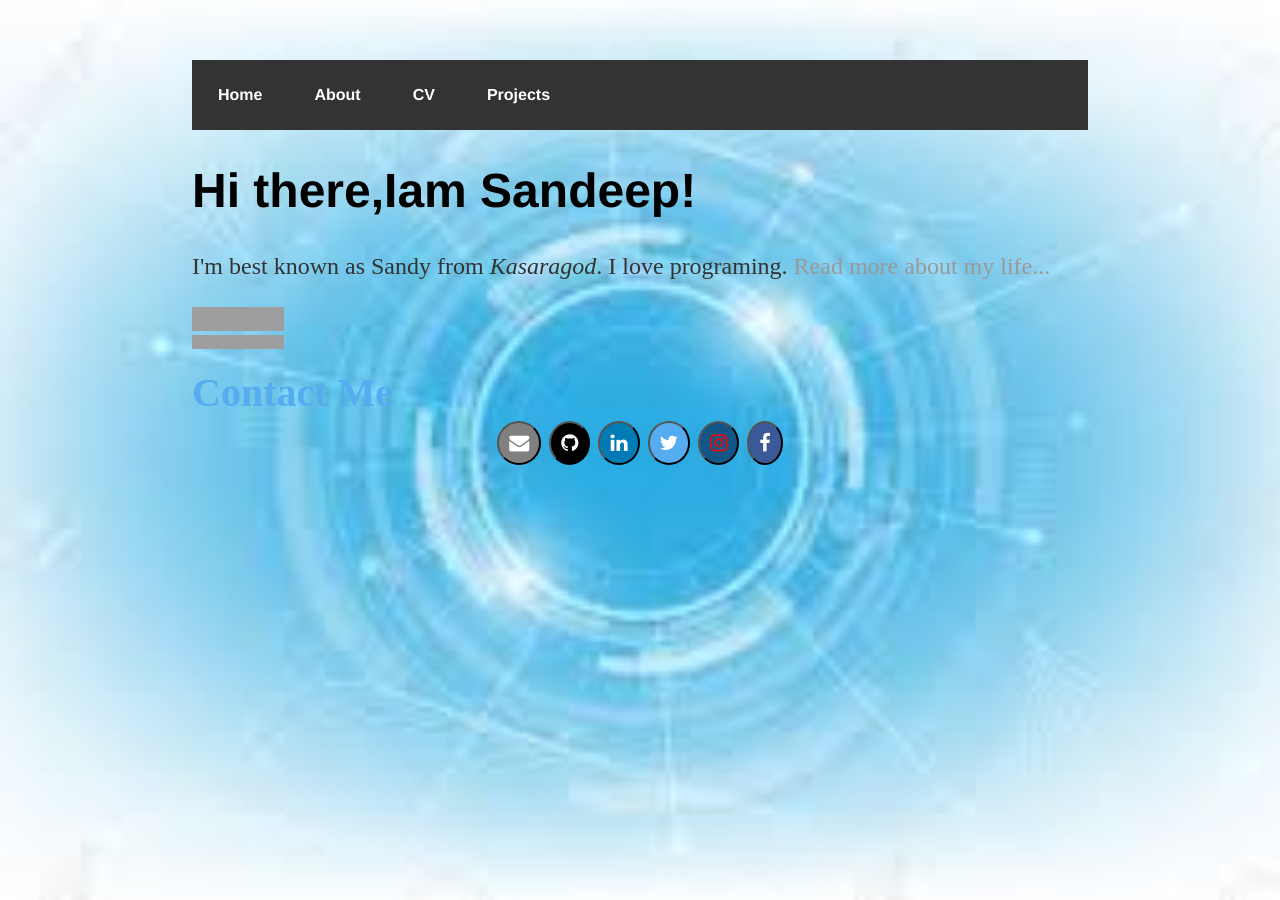
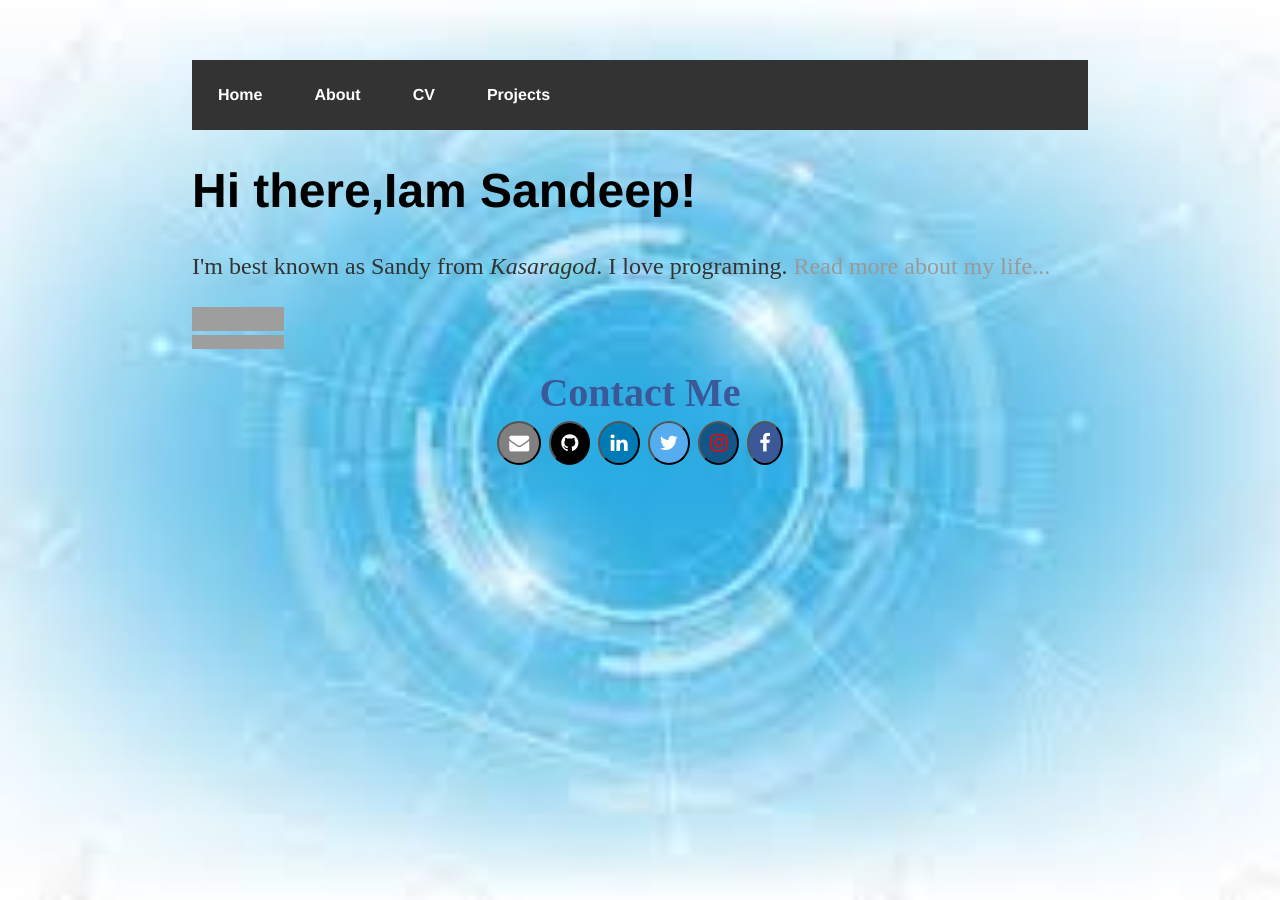
Before and after one commit to sandeepnayaks/sandeepnayaks.github.io, a Jekyll site: the page built from index.html, in a window 1280 px wide. Built offline with Jekyll 4.4.1, drawn with Linux system fonts in a browser that asks for light colours; grey boxes are pictures that could not be loaded.

Commit message:
Update main.css

```diff
--- a/css/main.css
+++ b/css/main.css
@@ -88,8 +88,7 @@ li a:hover {
    font-family: "Times New Roman";
     font-size: 40px;
    font-weight: bold;
-   text-align: left;
-   color:#55ACEE;
+   color:#3B5998;
 }
 
 /* Blog */
```
